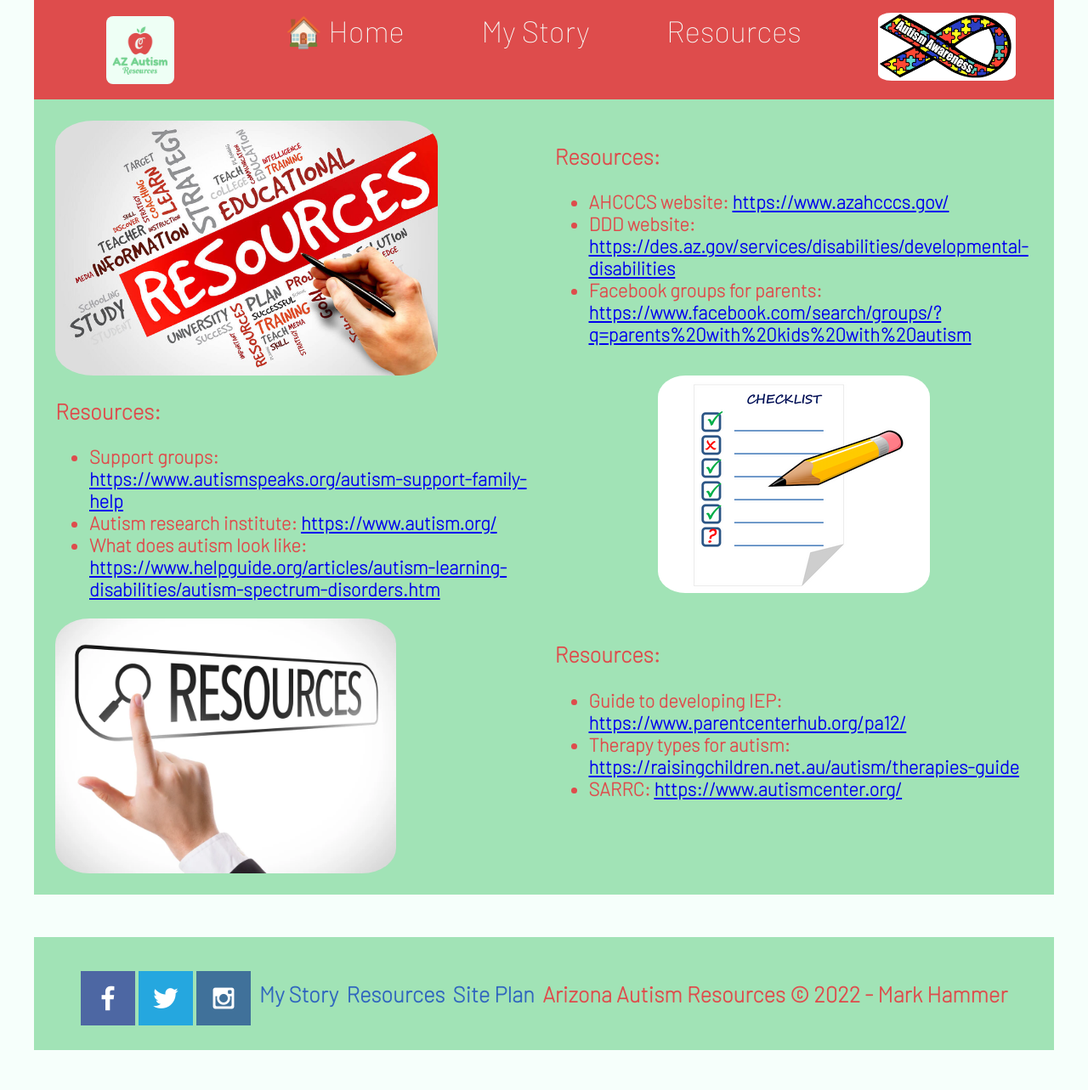
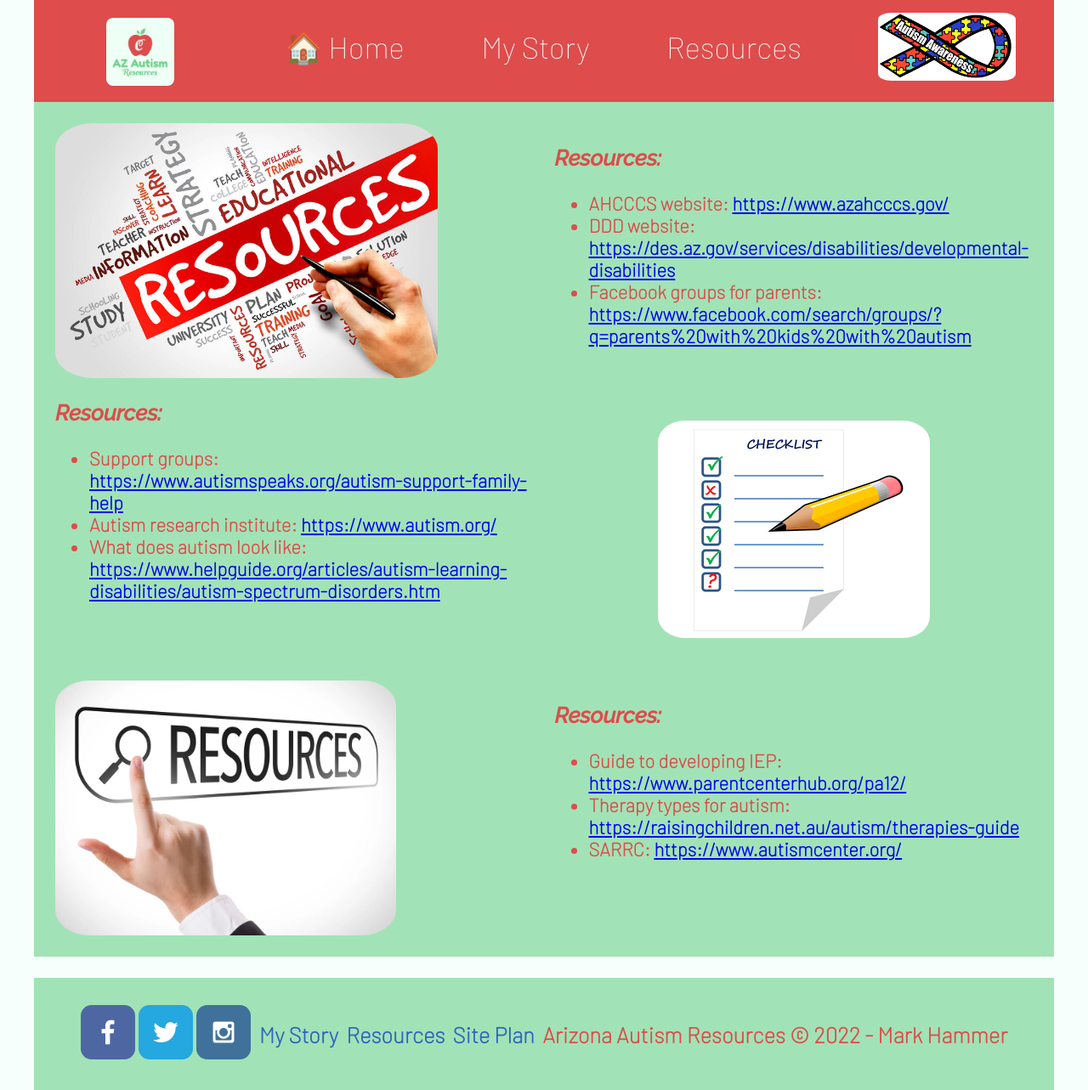
Before and after one commit to ham21019/wdd130, a plain HTML site: page autism/resources.html in a window 1280 px wide. Shown: the whole page at 85% size. Before the commit the page ends 1236 px from the top, so only its background shows below. Drawn offline with Linux system fonts and the light colour scheme.

Commit message:
more tweaks to sub page #2

```diff
--- a/autism/styles/autism.css
+++ b/autism/styles/autism.css
@@ -26,6 +26,8 @@ header {
 nav {
     display: flex;
     justify-content: space-around;
+    line-height: 80px;
+    height: 120px    ;
 }
 
 nav a {
@@ -110,7 +112,7 @@ h3, li, #home-title {
 footer {
     background-color: #a1e3b6;
     padding: 25px 50px;
-    margin-top: 50px;
+    margin-top: 25px;
     display: flex;
     justify-content: space-around;
     align-items: center;
@@ -134,7 +136,7 @@ footer h3 a:hover {
 }
 
 footer .social img {
-    padding-top: 15px;
+    border-radius: 20%;
 }
 
 /* My Story Page CSS */
@@ -179,7 +181,6 @@ footer .social img {
 
 #resource-grid img {
     border-radius: 10%;
-    /* margin: 0 auto; */
     max-height: 300px;
 }
 
@@ -201,7 +202,7 @@ footer .social img {
 #checklist-img {
     grid-column: 3/4;
     grid-row: 2/3;
-    margin:0 auto;
+    margin: 50px auto
 }
 
 #resources-search-img {
@@ -213,3 +214,7 @@ footer .social img {
     grid-column: 3/4;
     grid-row: 3/4;
 }
+
+#resource-grid h3 {
+    font-family: "Raleway";
+}
```
